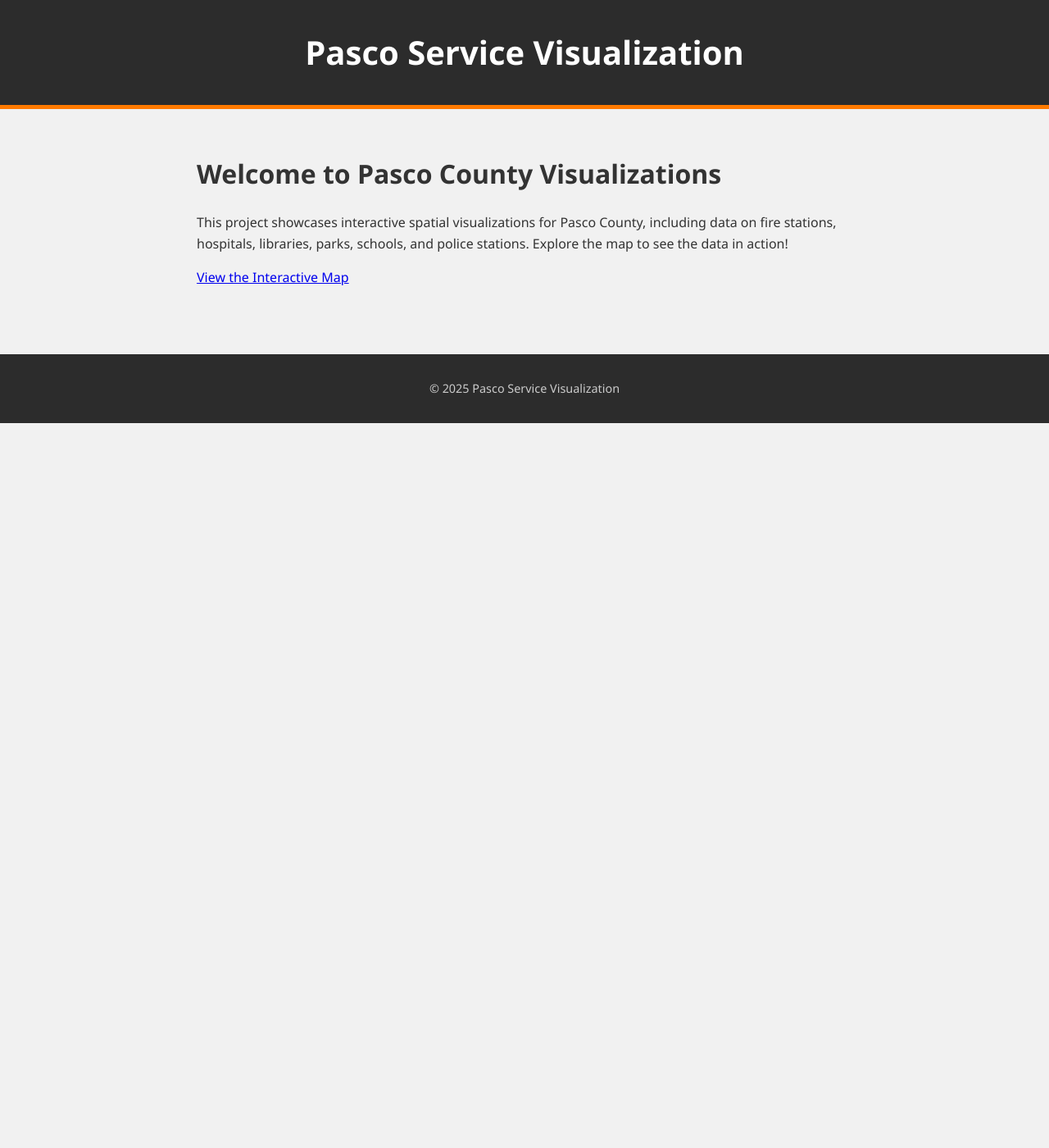
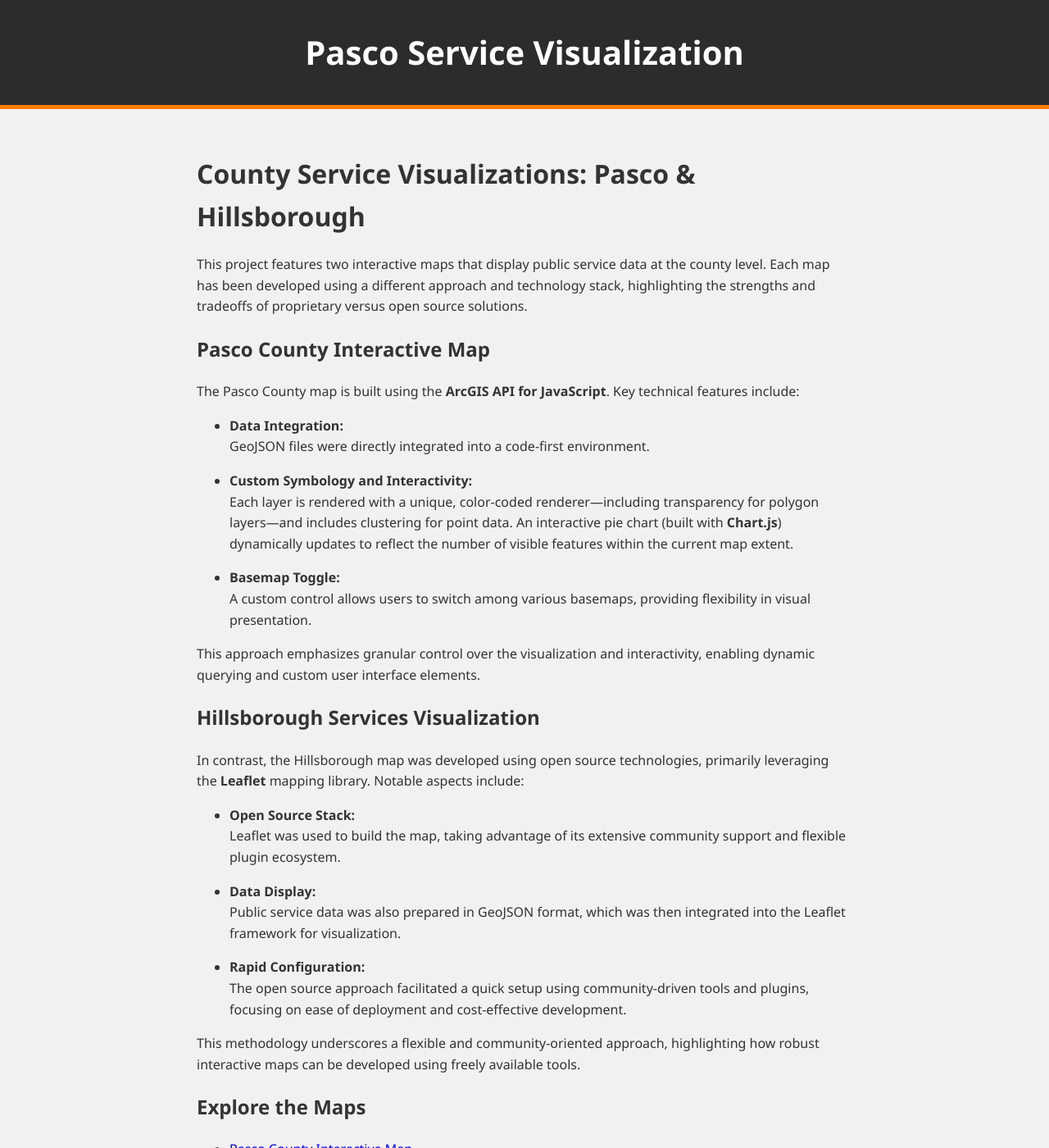
Before and after one commit to KevinMGIS/Pasco_Service_Visualization, a Jekyll site: the page built from index.md, in a window 1280 px wide and 1400 px high. Shown: the whole window at 82% size. Built offline with Jekyll 4.4.1, drawn with Linux system fonts in a browser that asks for light colours; some of the changed text lies outside the part shown.

Commit message:
Updated index

```diff
--- a/index.md
+++ b/index.md
@@ -1,10 +1,45 @@
 ---
 layout: default
-title: "Pasco County Visualizations"
+title: "County Service Visualizations: Pasco & Hillsborough"
 ---
 
-# Welcome to Pasco County Visualizations
+# County Service Visualizations: Pasco & Hillsborough
 
-This project showcases interactive spatial visualizations for Pasco County, including data on fire stations, hospitals, libraries, parks, schools, and police stations. Explore the map to see the data in action!
+This project features two interactive maps that display public service data at the county level. Each map has been developed using a different approach and technology stack, highlighting the strengths and tradeoffs of proprietary versus open source solutions.
 
-[View the Interactive Map](map.html)
+## Pasco County Interactive Map
+
+The Pasco County map is built using the **ArcGIS API for JavaScript**. Key technical features include:
+
+- **Data Integration:**
+  GeoJSON files were directly integrated into a code-first environment.
+
+- **Custom Symbology and Interactivity:**
+  Each layer is rendered with a unique, color-coded renderer—including transparency for polygon layers—and includes clustering for point data. An interactive pie chart (built with **Chart.js**) dynamically updates to reflect the number of visible features within the current map extent.
+
+- **Basemap Toggle:**
+  A custom control allows users to switch among various basemaps, providing flexibility in visual presentation.
+
+This approach emphasizes granular control over the visualization and interactivity, enabling dynamic querying and custom user interface elements.
+
+## Hillsborough Services Visualization
+
+In contrast, the Hillsborough map was developed using open source technologies, primarily leveraging the **Leaflet** mapping library. Notable aspects include:
+
+- **Open Source Stack:**
+  Leaflet was used to build the map, taking advantage of its extensive community support and flexible plugin ecosystem.
+
+- **Data Display:**
+  Public service data was also prepared in GeoJSON format, which was then integrated into the Leaflet framework for visualization.
+
+- **Rapid Configuration:**
+  The open source approach facilitated a quick setup using community-driven tools and plugins, focusing on ease of deployment and cost-effective development.
+
+This methodology underscores a flexible and community-oriented approach, highlighting how robust interactive maps can be developed using freely available tools.
+
+## Explore the Maps
+
+- [Pasco County Interactive Map](https://kevinmgis.github.io/Pasco_Service_Visualization/map.html)
+- [Hillsborough Services Visualization](https://kevinmgis.github.io/Hillsborough_Service_Visualization/map.html)
+
+The two maps provide complementary perspectives on spatial data visualization by comparing a code-first, proprietary solution with a rapid, open source implementation.
```
